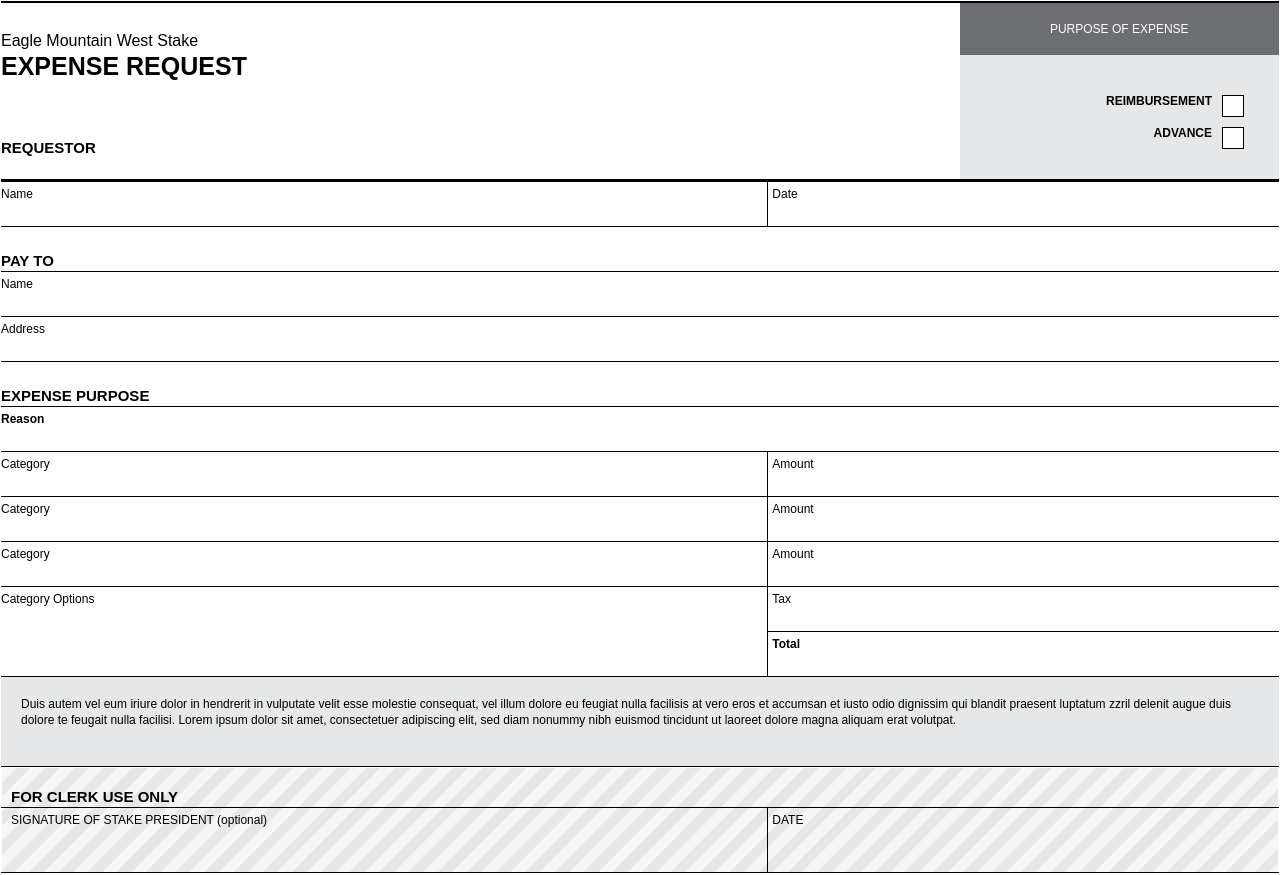
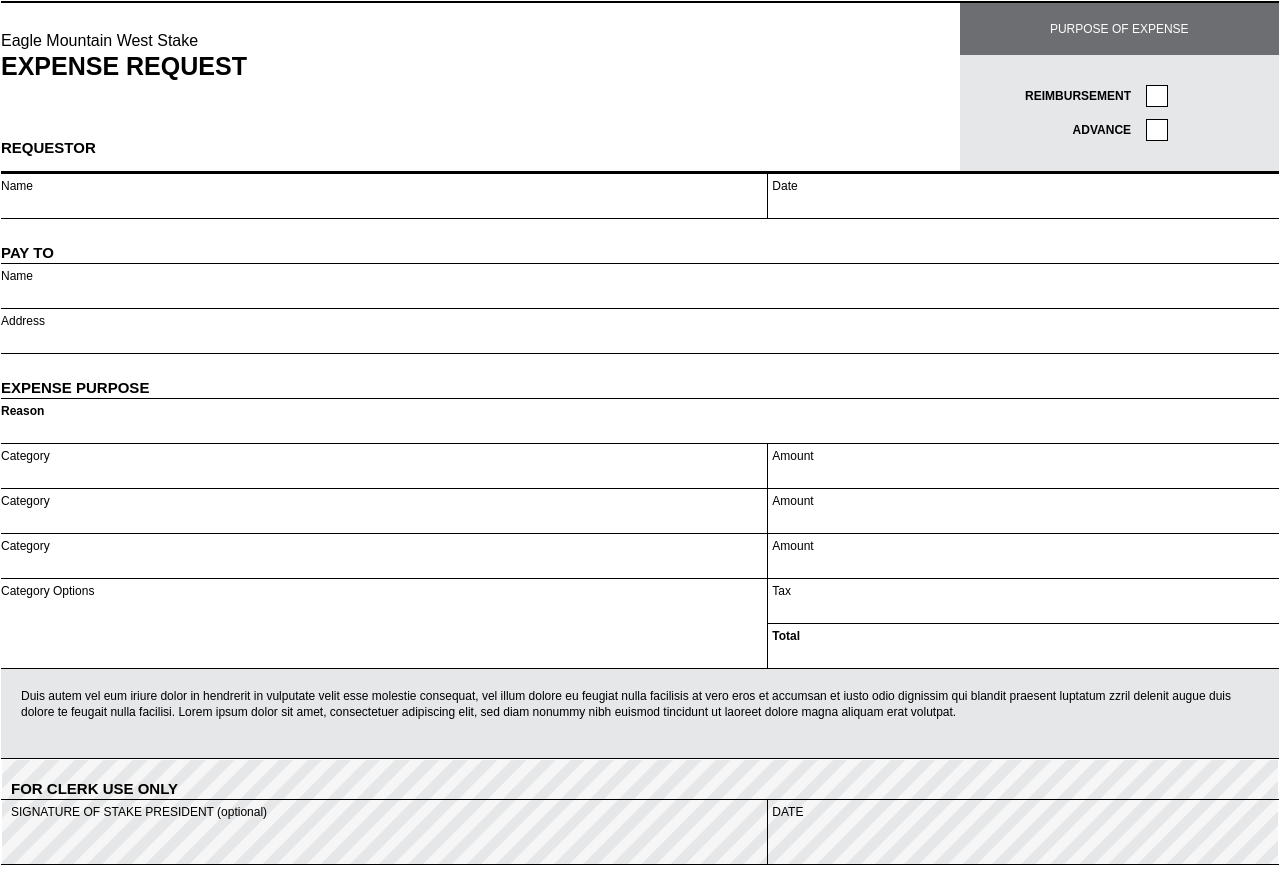
Before and after one commit to mjhamm75/form, a website: page public/index.html in a window 1280 px wide. Shown: the top 875 px of the page. Drawn offline with Linux system fonts and the light colour scheme.

Commit message:
Update styles

```diff
--- a/public/app.css
+++ b/public/app.css
@@ -39,7 +39,9 @@
   text-align: right;
 }
 .checkbox-title {
-  margin-right: 10px;
+  padding-right: 15px;
+  text-align: right;
+  vertical-align: middle;
 }
 .checkboxes {
   background: #E6E7E8;
@@ -49,7 +51,6 @@
 .checkbox-input {
   background: white;
   border: solid black 1px;
-  float: right;
   height: 20px;
   width: 20px;
 }
--- a/public/index.html
+++ b/public/index.html
@@ -22,14 +22,25 @@
           <td class="purpose-td">
             <div class="purpose">PURPOSE OF EXPENSE</div>
             <div class="checkboxes">
-              <div class="checkbox">
-                <span class="checkbox-title">REIMBURSEMENT</span>
-                <div class="checkbox-input" type="checkbox"></div>
-              </div>
-              <div class="checkbox">
-                <span class="checkbox-title">ADVANCE</span>
-                <div class="checkbox-input" type="checkbox"></div>
-              </div>
+              <table class="checkboxes">
+                <tr>
+                  <td class="checkbox-title">REIMBURSEMENT</td>
+                  <td>
+                    <div class="checkbox-input"></div>
+                  </td>
+                </tr>
+                <tr>
+                  <td class="checkbox-title">&nbsp</td>
+                  <td>
+                  </td>
+                </tr>
+                <tr>
+                  <td class="checkbox-title">ADVANCE</td>
+                  <td>
+                    <div class="checkbox-input"></div>
+                  </td>
+                </tr>
+              </table>
             </div>
           </td>
         </tr>
```
